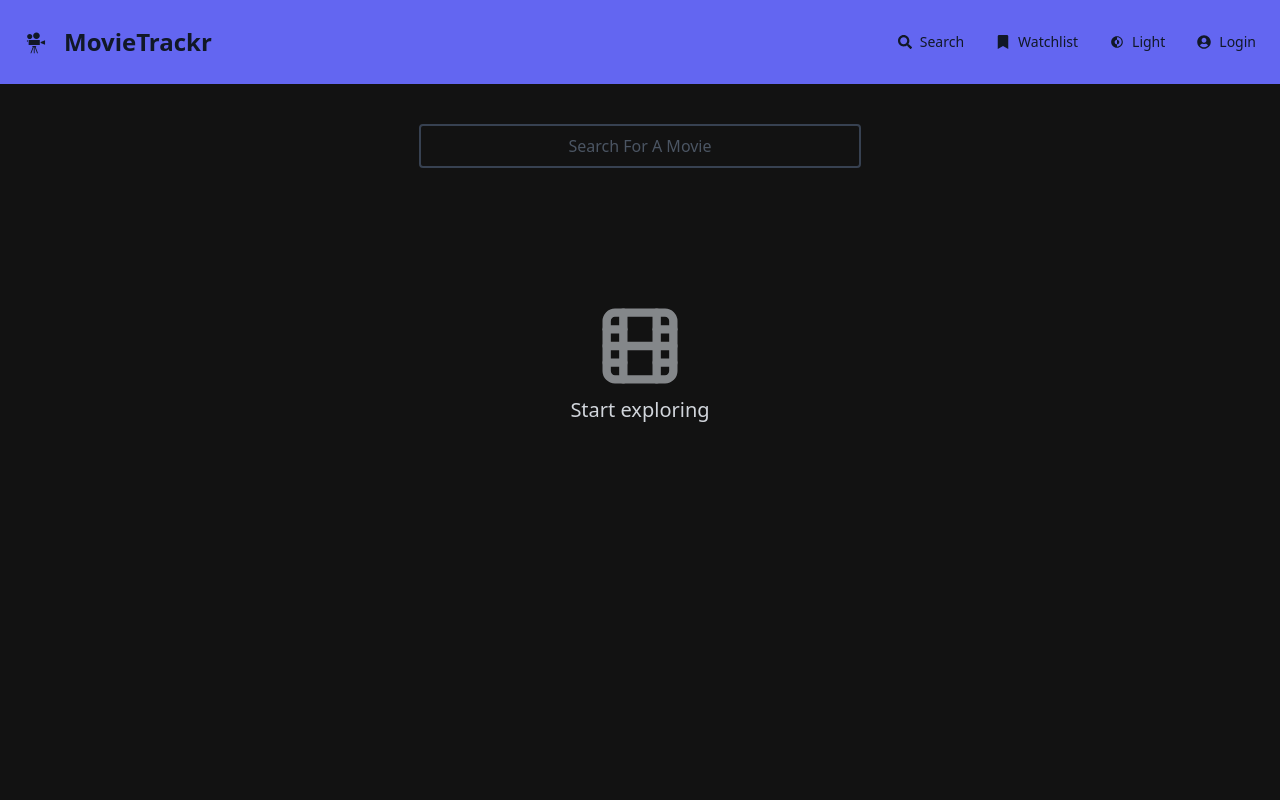
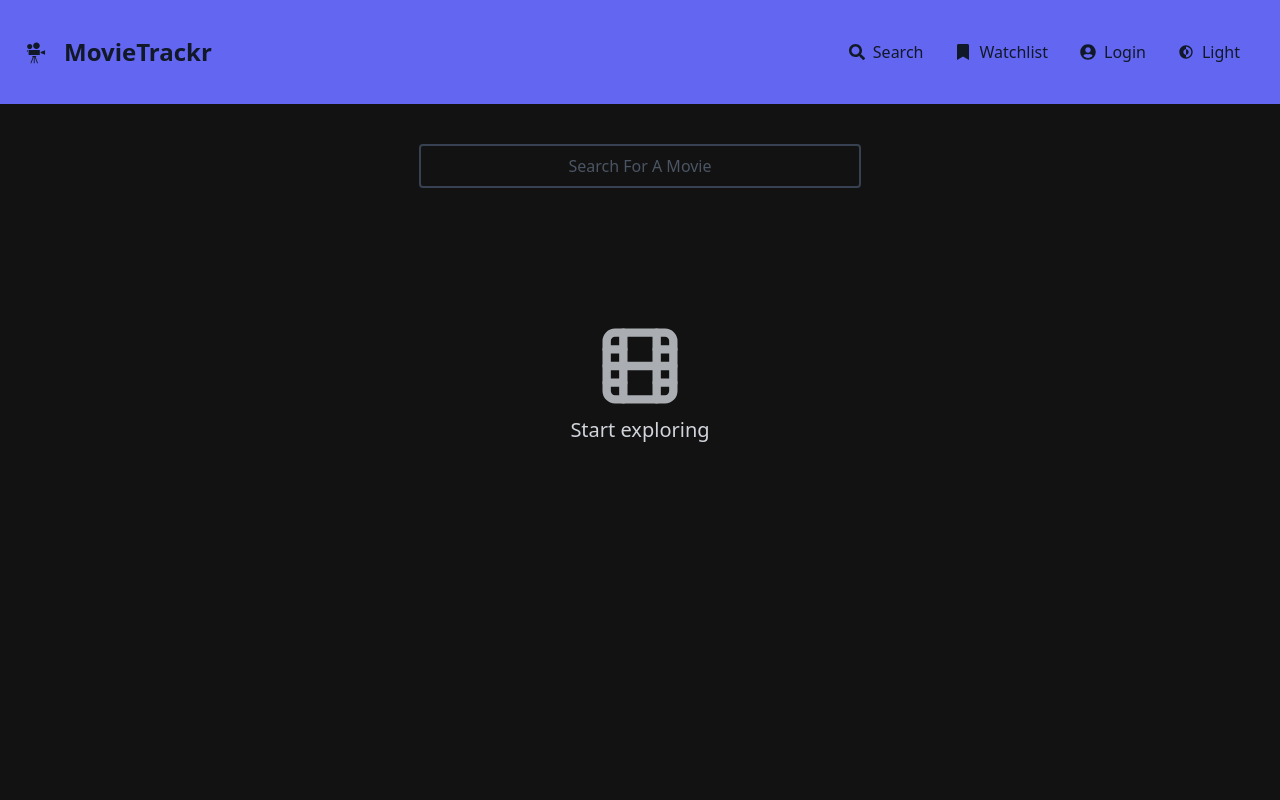
Before and after one commit to LevanElizbarashvili/Movie_Watchlist, a React (Vite) app: page / in a window 1280 px wide. Shown: the top 800 px of the page. Built offline with nearby package versions, Linux system fonts and the light colour scheme.

Commit message:
fixed sidebar

```diff
--- a/index.html
+++ b/index.html
@@ -5,7 +5,11 @@
     <link rel="icon" type="image/svg+xml" href="/icon.png" />
     <link rel="preconnect" href="https://fonts.googleapis.com">
     <link rel="preconnect" href="https://fonts.gstatic.com" crossorigin>
-    <link href="https://fonts.googleapis.com/css2?family=Nunito+Sans:wght@300;400;500;600;700;800;900&display=swap" rel="stylesheet">
+    <link href="https://fonts.googleapis.com/css2?family=Nunito+Sans:wght@300;400;500;600;700;800;900&display=swap"
+          rel="stylesheet">
+    <link rel="preconnect" href="https://fonts.googleapis.com">
+    <link rel="preconnect" href="https://fonts.gstatic.com" crossorigin>
+    <link href="https://fonts.googleapis.com/css2?family=Inter:wght@100;200;300;400;500;600;700;800;900&display=swap" rel="stylesheet">
     <meta name="viewport" content="width=device-width, initial-scale=1.0" />
     <title>Movie Tracker</title>
   </head>
--- a/src/App.jsx
+++ b/src/App.jsx
@@ -6,7 +6,7 @@ import Login from "./pages/Login";
 
 export default function App() {
   return (
-    <div className="app">
+    <div className="app font-inter">
       <BrowserRouter>
         <Routes>
           <Route path="/" element={<Layout />}>
--- a/src/components/Header.jsx
+++ b/src/components/Header.jsx
@@ -28,45 +28,50 @@ export default function Header() {
           className="float-right mr-4 md:hidden"
           onClick={() => setIsNavExpanded(!isNavExpanded)}
         >
-          {" "}
-          <MdMenuOpen className="text-3xl text-center" />{" "}
+          <MdMenuOpen className="text-3xl text-center" />
         </button>
         <div className="flex justify-between">
-          <div className="text-2xl font-extrabold flex items-center gap-4">
+          <Link
+            className="text-2xl font-extrabold flex items-center gap-4"
+            to="/"
+          >
             <GiFilmProjector />
             MovieTrackr
-          </div>
+          </Link>
           <div
-            className={`md:flex gap-4 items-center justify-center ${
-              isNavExpanded ? "" : "hidden"
+            id="nav"
+            className={`md:flex gap-4${
+              isNavExpanded
+                ? "visible block w-[51%] fixed h-[100%] top-0 left-0 pt-8 pl-4 bg-white text-gray-900 dark:text-gray-300 dark:bg-[#121212] z-30"
+                : "invisible  hidden"
             }`}
           >
             <Link
-              className="text-sm flex items-center gap-2 hover:bg-indigo-400 translate-x-2 p-2 hover:rounded-md"
+              className="text-base flex items-center gap-2 hover:bg-indigo-600 duration-150 p-2 m-2 hover:rounded-md hover:m-3"
               to="/"
             >
               <FaSearch /> Search
             </Link>
             <Link
-              className="text-sm flex items-center gap-2 hover:bg-indigo-400 translate-x-2 p-2 hover:rounded-md"
+              className="text-base flex items-center gap-2 hover:bg-indigo-600 duration-150 p-2 m-2 hover:rounded-md hover:m-3"
               to="/watchlist"
             >
               <FaBookmark />
               Watchlist
             </Link>
+            <Link
+              className="text-base flex items-center gap-2 hover:bg-indigo-600 duration-150 p-2 m-2 hover:rounded-md hover:m-3"
+              to="/login"
+            >
+              <FaUserCircle /> Login
+            </Link>
             <button
-              className="text-sm flex items-center gap-2 hover:bg-indigo-400 translate-x-2 p-2 hover:rounded-md"
+              className="text-base flex items-center gap-2 hover:bg-indigo-600 duration-150 p-2 m-2 hover:rounded-md hover:m-3"
               onClick={handleThemeSwitch}
             >
               <CgDarkMode />
               {theme === "dark" ? "Light" : "Dark"}
             </button>
-            <Link
-              className="text-sm flex items-center gap-2 hover:bg-indigo-400 translate-x-2 p-2 hover:rounded-md"
-              to="/login"
-            >
-              <FaUserCircle /> Login
-            </Link>
           </div>
         </div>
       </nav>
--- a/src/pages/Homescreen.jsx
+++ b/src/pages/Homescreen.jsx
@@ -94,7 +94,7 @@ export default function Homescreen() {
               ))
             ) : (
               <div className="text-center mt-24 h-screen text-bold-900 text-xl">
-                <TbMovie className="w-[100px] h-auto text-center mx-auto stroke-1.5 opacity-60" />
+                <TbMovie className="w-[100px] h-auto text-center mx-auto stroke-1.5 opacity-80" />
                 <p>Start exploring</p>
               </div>
             )}
--- a/src/pages/Login.jsx
+++ b/src/pages/Login.jsx
@@ -40,7 +40,7 @@ export default function Login() {
 
   return (
     <div className="text text-center h-screen">
-      <h1 className="my-4 text-lg capitalize">Sign in to your account</h1>
+      <h1 className="mt-16 mb-8 text-lg capitalize">Sign in to your account</h1>
       <form className="flex flex-col items-center ">
         <input
           name="email"
@@ -62,15 +62,13 @@ export default function Login() {
         />
         <button
           onClick={handleSubmit}
-          className="border-2 border-green-500 bg-green-500 text-white text-shadow-2xl
-           rounded-md p-4 w-48 sm:w-[30%] lg:w-[20%] shadow-md"
+          className=" bg-green-500 text-white rounded-md p-4 w-56  shadow-md"
         >
           Sign In
         </button>
         <p className="mt-4 uppercase">or</p>
         <button
-          className=" bg-gray-100 text-black rounded-md p-4 mt-4 min-w-60
-           sm:w-[30%] lg:w-[20%] flex items-center justify-center gap-2 shadow-md"
+          className=" bg-gray-100 text-black rounded-md p-4 mt-4 w-56 flex items-center justify-center gap-2 shadow-md"
           onClick={googleAuth}
         >
           <FcGoogle className="w-6 h-6" />
```
